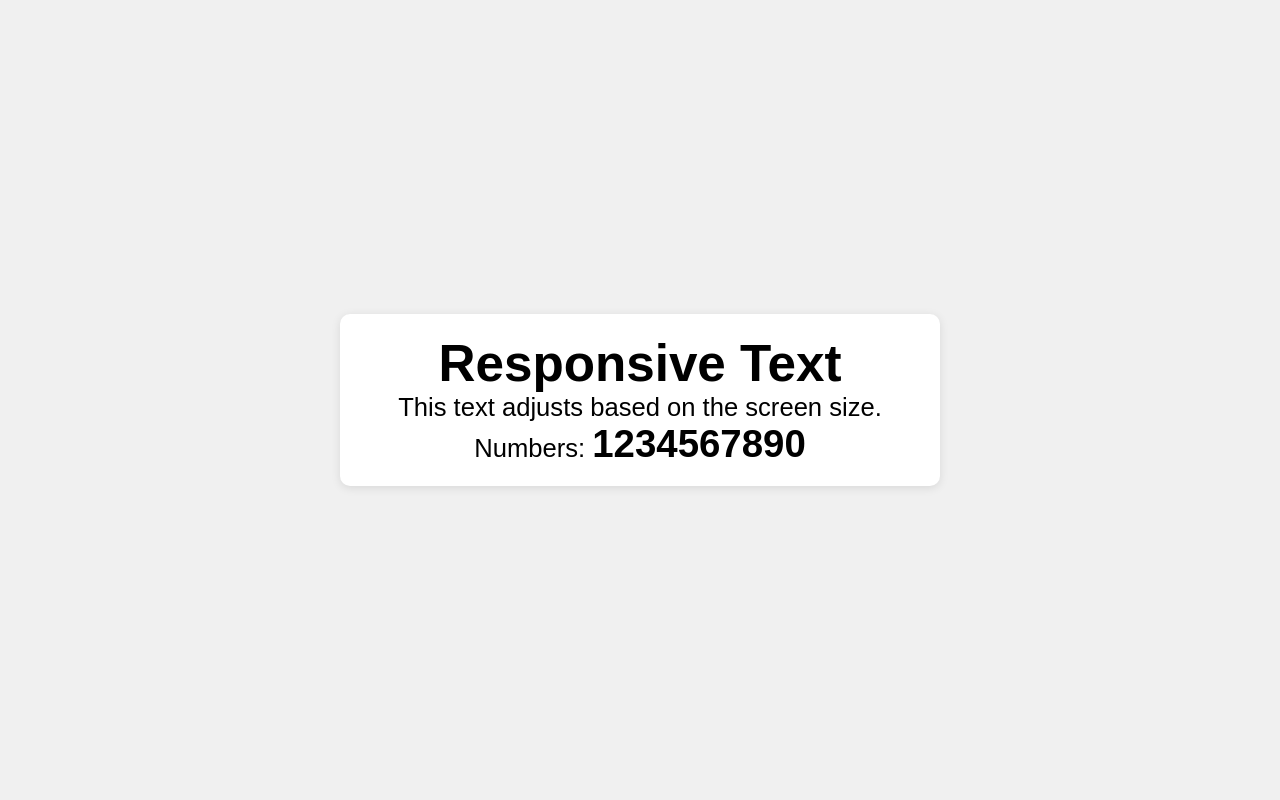
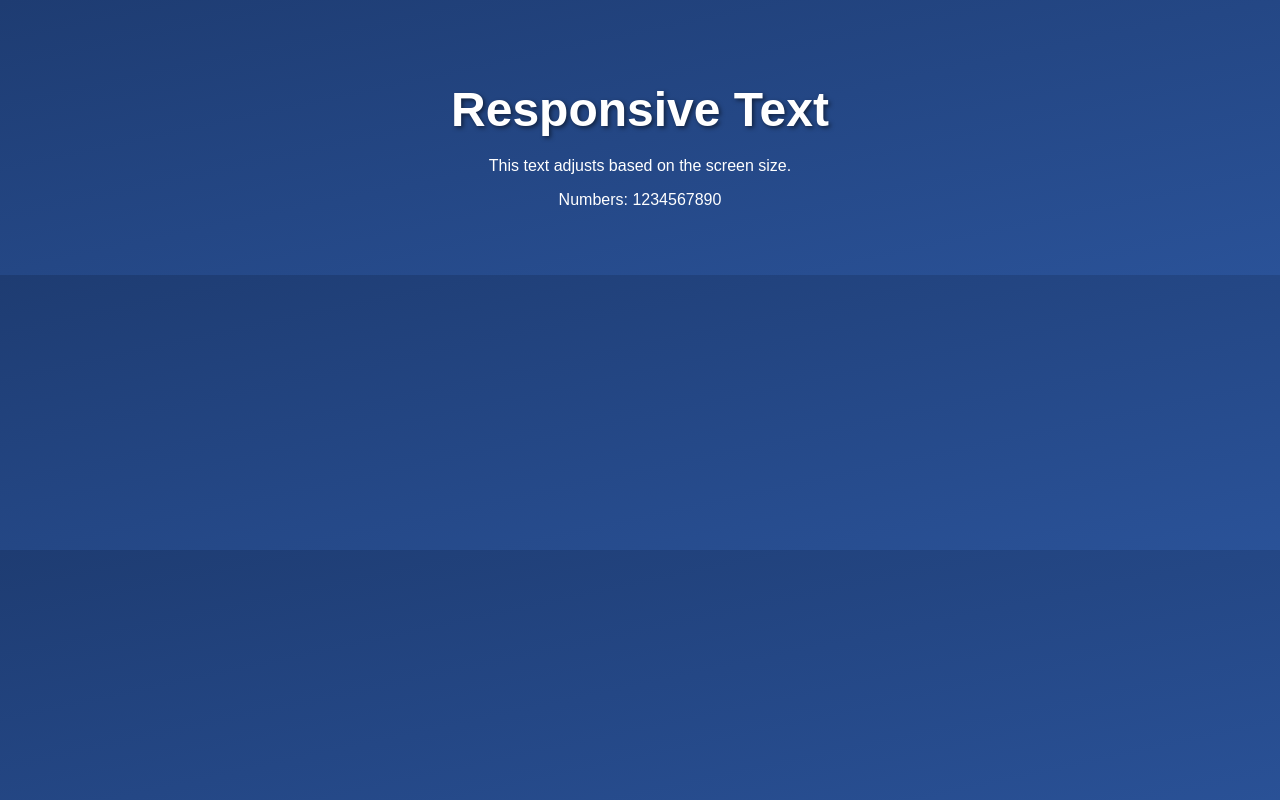
Before and after one commit to BigQohIO/elonmuskmoney.github.io, a plain HTML site: page index.html in a window 1280 px wide. Drawn offline with Linux system fonts and the light colour scheme.

Commit message:
Update styles.css

```diff
--- a/styles.css
+++ b/styles.css
@@ -1,43 +1,62 @@
-* {
-    box-sizing: border-box;
+body {
+    font-family: Arial, sans-serif;
     margin: 0;
     padding: 0;
+    background: linear-gradient(to bottom right, #1e3c72, #2a5298);
+    color: #fff;
 }
 
-body {
-    font-family: Arial, sans-serif;
-    display: flex;
-    justify-content: center;
-    align-items: center;
+.parallax {
     height: 100vh;
-    background-color: #f0f0f0;
+    background: url('your-background-image.jpg') no-repeat center center/cover;
+    position: relative;
 }
 
 .container {
-    display: flex;
-    justify-content: center;
-    align-items: center;
-    padding: 20px;
-    width: 90%;
-    max-width: 600px;
-    background-color: white;
-    border-radius: 10px;
-    box-shadow: 0 2px 10px rgba(0, 0, 0, 0.1);
-}
-
-.content {
     text-align: center;
+    padding: 50px;
 }
 
 h1 {
-    font-size: 4vw; /* Responsive font size */
+    font-size: 3em;
+    margin-bottom: 20px;
+    text-shadow: 2px 2px 4px rgba(0, 0, 0, 0.5);
 }
 
-p {
-    font-size: 2vw; /* Responsive font size */
+#money {
+    font-size: 1.5em;
+    margin: 40px 0;
+    text-align: center;
+    background: rgba(255, 255, 255, 0.1);
+    padding: 15px;
+    border-radius: 10px;
 }
 
-.number {
-    font-weight: bold;
-    font-size: 3vw; /* Responsive font size */
+#items {
+    display: flex;
+    flex-wrap: wrap;
+    justify-content: center;
+    margin-top: 30px;
 }
+
+.item {
+    background-color: rgba(255, 255, 255, 0.1);
+    border: 1px solid rgba(255, 255, 255, 0.3);
+    border-radius: 8px;
+    padding: 12px;
+    margin: 10px;
+    width: calc(33.333% - 20px);
+    box-sizing: border-box;
+    text-align: center;
+    cursor: pointer;
+    transition: background-color 0.3s, transform 0.3s;
+}
+
+.item:hover {
+    background-color: rgba(255, 255, 255, 0.2);
+    transform: scale(1.05);
+}
+
+.item:nth-child(even) {
+    background-color: rgba(255, 255, 255, 0.15);
+}
```
